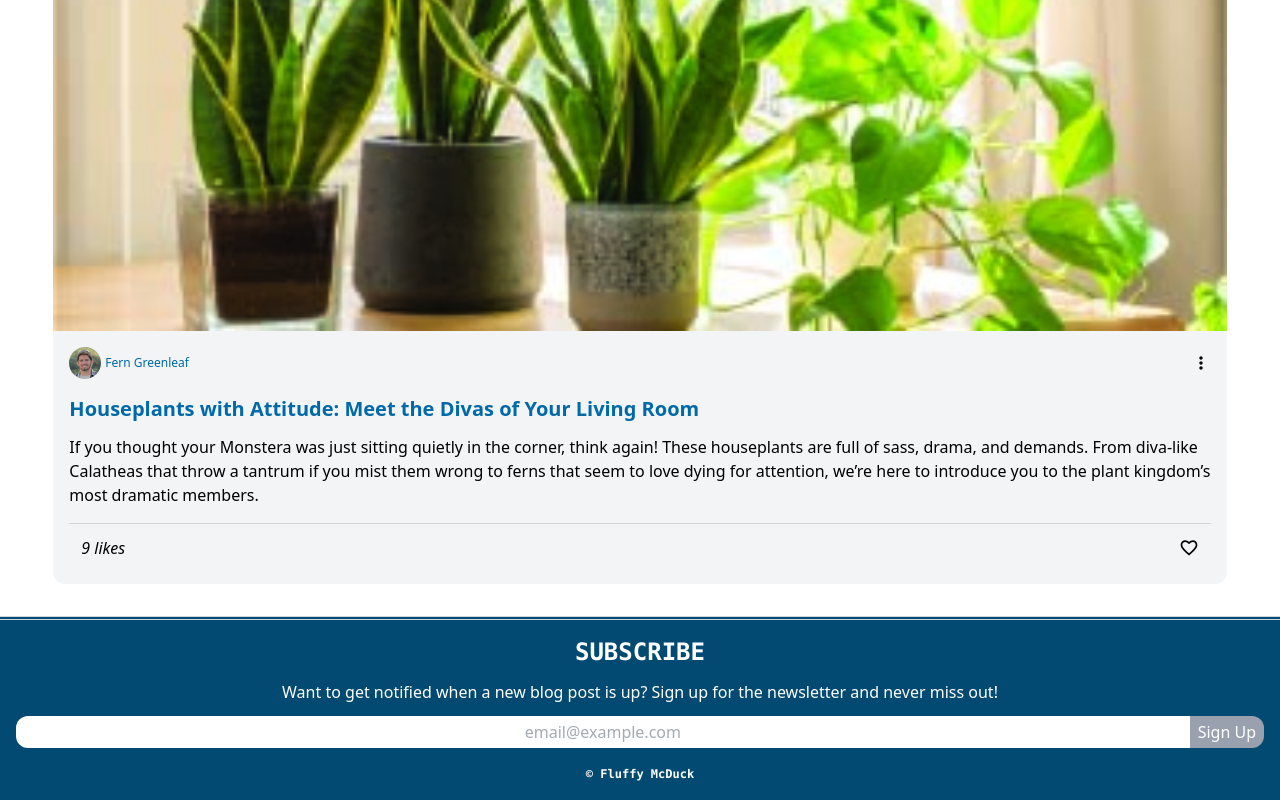
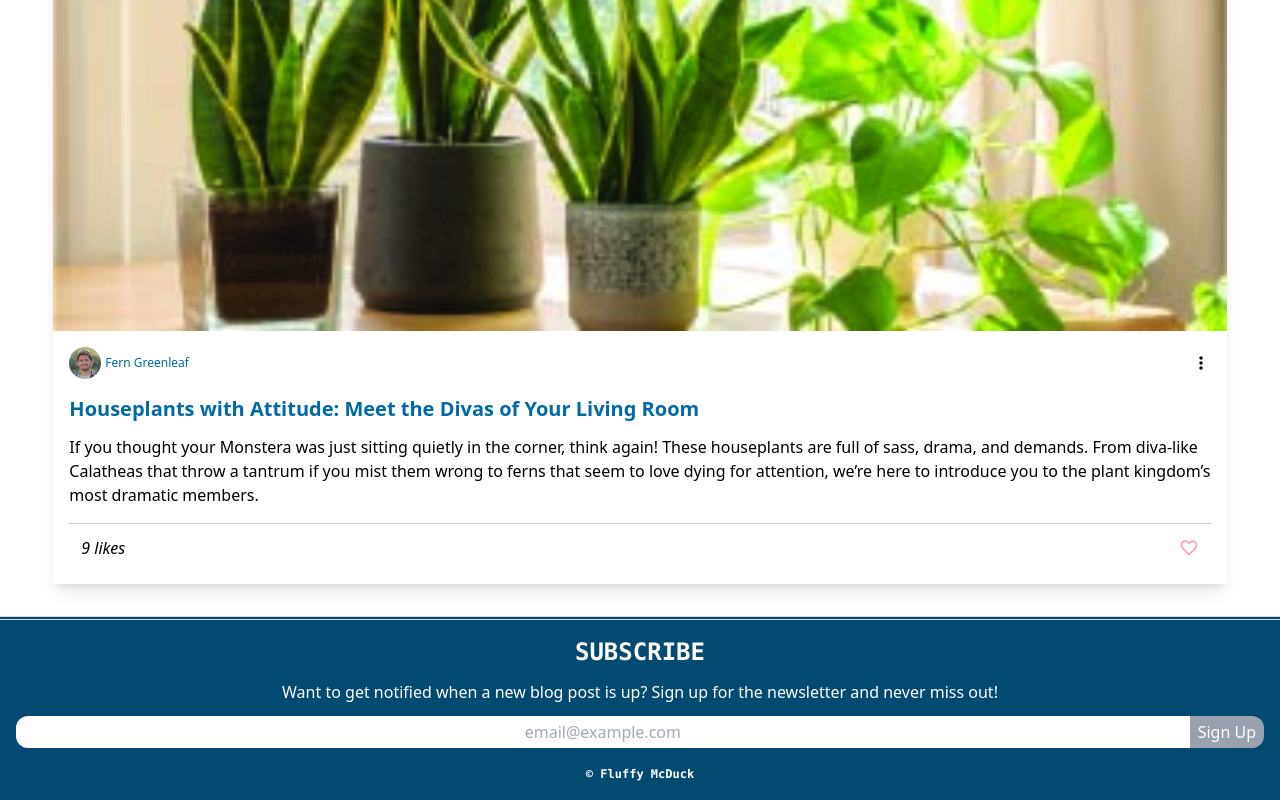
Before and after one commit to dcendry1711/TailwindCssSite, a plain HTML site: page index.html in a window 1280 px wide. Shown: the part 556-1356 px from the top of the page. Drawn offline with nearby package versions, Linux system fonts and the light colour scheme.

Commit message:
adding effects to site elements

```diff
--- a/index.html
+++ b/index.html
@@ -25,11 +25,11 @@
             <section>
 
                 <!-- CARD -->
-                <section class="w-11/12 mx-auto mb-8">
+                <section class="w-11/12 mx-auto mb-8 shadow-lg hover:opacity-75">
                     <img class="w-full mx-auto rounded-t-xl" src="img/post_houseplants.jpg" alt="Houseplants with Attitudes"/>
 
                     <!-- CARD CONTENT -->
-                    <section class="bg-gray-100 p-4 rounded-b-xl flex flex-col gap-1">
+                    <section class="p-4 rounded-b-xl flex flex-col gap-1">
 
                         <!-- CARD HEADER -->
                         <section>
@@ -57,7 +57,7 @@
                         <!-- CARD FOOTER -->
                         <section class="flex justify-between mx-1 p-2 items-center">
                             <span class="italic font-thin">9 likes</span>
-                            <svg xmlns="http://www.w3.org/2000/svg" height="20px" viewBox="0 -960 960 960" width="20px"><path d="m480-120-58-52q-101-91-167-157T150-447.5Q111-500 95.5-544T80-634q0-94 63-157t157-63q52 0 99 22t81 62q34-40 81-62t99-22q94 0 157 63t63 157q0 46-15.5 90T810-447.5Q771-395 705-329T538-172l-58 52Zm0-108q96-86 158-147.5t98-107q36-45.5 50-81t14-70.5q0-60-40-100t-100-40q-47 0-87 26.5T518-680h-76q-15-41-55-67.5T300-774q-60 0-100 40t-40 100q0 35 14 70.5t50 81q36 45.5 98 107T480-228Zm0-273Z"/></svg>
+                            <svg class="fill-rose-300 hover:fill-rose-900" xmlns="http://www.w3.org/2000/svg" height="20px" viewBox="0 -960 960 960" width="20px"><path d="m480-120-58-52q-101-91-167-157T150-447.5Q111-500 95.5-544T80-634q0-94 63-157t157-63q52 0 99 22t81 62q34-40 81-62t99-22q94 0 157 63t63 157q0 46-15.5 90T810-447.5Q771-395 705-329T538-172l-58 52Zm0-108q96-86 158-147.5t98-107q36-45.5 50-81t14-70.5q0-60-40-100t-100-40q-47 0-87 26.5T518-680h-76q-15-41-55-67.5T300-774q-60 0-100 40t-40 100q0 35 14 70.5t50 81q36 45.5 98 107T480-228Zm0-273Z"/></svg>
                         </section>
                         <!-- CARD FOOTER END -->
 
@@ -80,7 +80,7 @@
                 <p class="my-3 font-normal">Want to get notified when a new blog post is up? Sign up for the newsletter and never miss out!</p>
                 <form class="my-3 w-full flex justify-center">
                     <input class="bg-white text-gray-600 text-center p-1 rounded-l-xl flex-grow" type="email" placeholder="email@example.com"/>
-                    <input class="text-center bg-gray-400 px-2 rounded-r-xl" type="submit" value="Sign Up"/>
+                    <input class="text-center bg-gray-400 px-2 rounded-r-xl cursor-pointer" type="submit" value="Sign Up"/>
                 </form>
                 <span class="font-mono font-bold text-xs py-3">&copy; Fluffy McDuck</span>
             </section>
```
